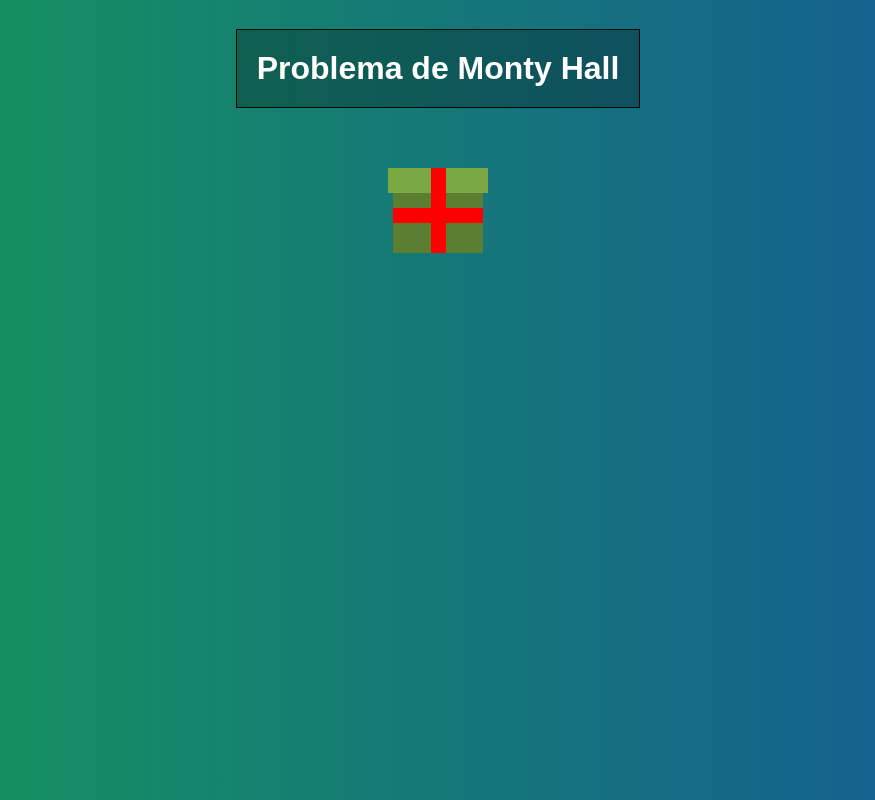
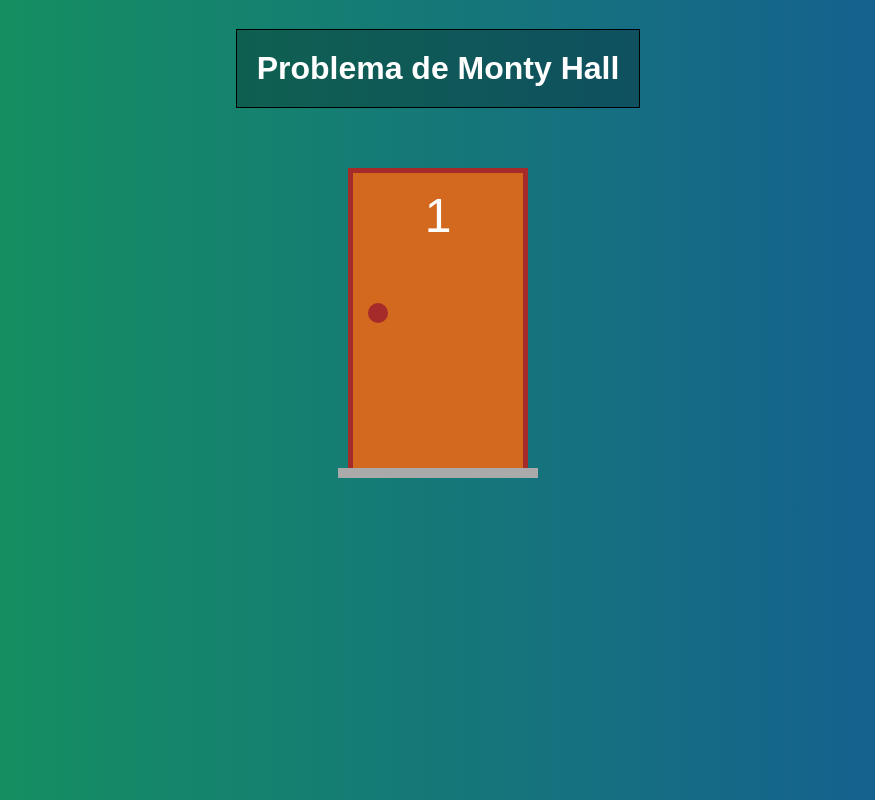
Before and after one commit to antoniogambogi/montyhall, a Vue app: page / in a window 1280 px wide. Shown: the whole page, without its empty margins (202-1077 px from the left). Built offline with nearby package versions, Linux system fonts and the light colour scheme; a web font is replaced by a local one.

Commit message:
Implementando e estilizando o component Door

```diff
--- a/src/App.vue
+++ b/src/App.vue
@@ -1,16 +1,16 @@
 <template>
   <div id="app">
       <h1>Problema de Monty Hall</h1>
-      <Gift />
+      <Door number="1" :hasGift="false" />
   </div>
 </template>
 
 <script>
-import Gift from './components/Gift'
+import Door from './components/Door'
 
 export default {
     name: 'App',
-    components: { Gift }
+    components: { Door }
 }
 </script>
 
--- /dev/null
+++ b/src/components/Door.vue
@@ -0,0 +1,114 @@
+<template>
+    <div class="door-area">
+        <div class="door-frame" :class="{ selected: selected && !open }">
+            <Gift v-if="open && hasGift" />
+        </div>
+        <div class="door" :class=" { open }"
+             @click="selected = !selected">
+            <div class="number" :class=" { selected }">{{ number }}</div>
+            <div class="knob" :class="{ selected }"
+                @click.stop="open = true"></div>
+        </div>
+    </div>
+</template>
+
+<script>
+import Gift from './Gift'
+
+export default {
+    name: 'Door',
+    components: { Gift },
+    props: {
+        number: {},
+        hasGift: { type: Boolean }
+    },
+    data: function() {
+        return {
+            open: false,
+            selected: false
+        }
+    }
+
+}
+</script>
+
+<style>
+:root {
+    --door-border: 5px solid brown;
+    --selected-border: 5px solid yellow;
+}
+
+.door-area {
+    position: relative;
+    width: 200px;
+    height: 310px;
+    border-bottom: 10px solid #AAA;
+    margin-bottom: 20px;
+    font-size: 3rem;
+
+    display: flex;
+    justify-content: center;
+}
+
+.door-frame {
+    position: absolute;
+    height: 300px;
+    width: 180px;
+
+    border-left: var(--door-border);
+    border-top: var(--door-border);
+    border-right: var(--door-border);
+
+    display: flex;
+    justify-content: center;
+    align-items: flex-end;
+}
+
+.door {
+    position: absolute;
+    top: 5px;
+    height: 295px;
+    width: 170px;
+    background-color: chocolate;
+
+    display: flex;
+    flex-direction: column;
+    align-items: center;
+    padding: 15px;
+}
+
+.door .knob {
+    height: 20px;
+    width: 20px;
+    border-radius: 10px;
+    background-color: brown;
+    align-self: flex-start;
+    margin-top: 60px;
+}
+
+.door-frame.selected {
+    border-left: var(--selected-border);
+    border-top: var(--selected-border);
+    border-right: var(--selected-border);
+}
+
+.door .number.selected {
+    color: yellow;
+}
+
+.door .knob.selected {
+    background-color: yellow;
+}
+
+.door.open {
+    background-color: #0007;
+}
+
+.door.open .knob {
+    display: none;
+}
+
+.door.open .number {
+    display: none;
+}
+</style>
```
